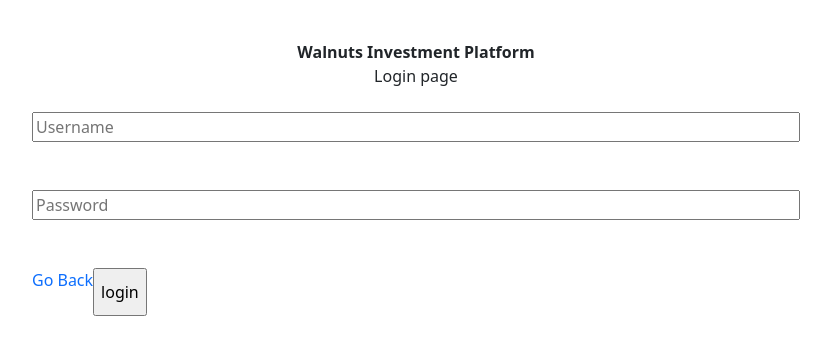
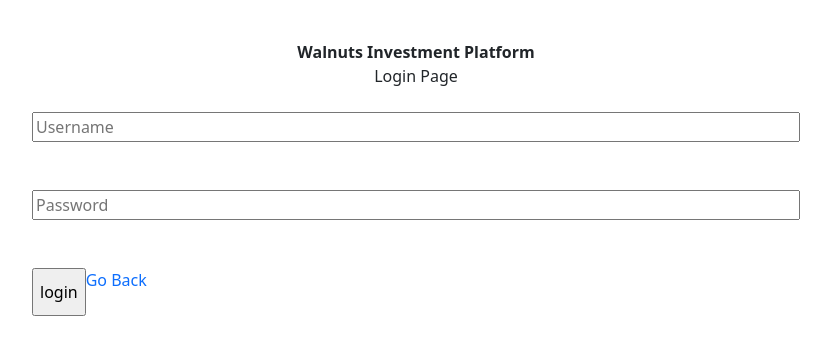
Before and after one commit to samitman/IT490, a PHP site: page /login.php in a window 1280 px wide. Shown: the part 24-379 px from the top of the page, without its empty margins (224-1055 px from the left). Run offline with PHP 8.4, Linux system fonts and the light colour scheme.

Commit message:
rearranged order of buttons

```diff
--- a/html_c/login.php
+++ b/html_c/login.php
@@ -4,7 +4,7 @@
 <br>
 <div style="text-align: center;">
 	<b>Walnuts Investment Platform</b><br>
-        Login page<br>
+        Login Page<br>
 </div>
 <br>
 <div style="width: 60%; margin: auto;">
@@ -16,8 +16,8 @@
         <input style="width: 100%" type="password" id="p1" name="password" placeholder="Password" /><br><br><br>
        <!-- <input style="width: 100%" type="password" id="p2" name="confirm" placeholder="Confirm password" /><br><br><br>-->
 	<div style="display: flex;">
-		<a style="text-decoration: none;" href="index.php" class="submitButton" type="button">Go Back</a>
         	<input style="float: right;" class="submitButton" type="submit" id="login" name="login" value="login"/><br><br>
+			<a style="text-decoration: none;" href="index.php" class="submitButton" type="button">Go Back</a>
 	</div>
     </form>
     <?php
--- a/html_c/register.php
+++ b/html_c/register.php
@@ -16,8 +16,8 @@
         <input style="width: 100%" type="password" id="p1" name="password" placeholder="Password" /><br><br><br>
        <!-- <input style="width: 100%" type="password" id="p2" name="confirm" placeholder="Confirm password" /><br><br><br>-->
 	<div style="display: flex;">
-		<a style="text-decoration: none;" href="index.php" class="submitButton" type="button">Go Back</a>
         	<input style="float: right;" class="submitButton" type="submit" id="register" name="register" value="Register"/><br><br>
+			<a style="text-decoration: none;" href="index.php" class="submitButton" type="button">Go Back</a>
 	</div>
     </form>
     <?php
```
